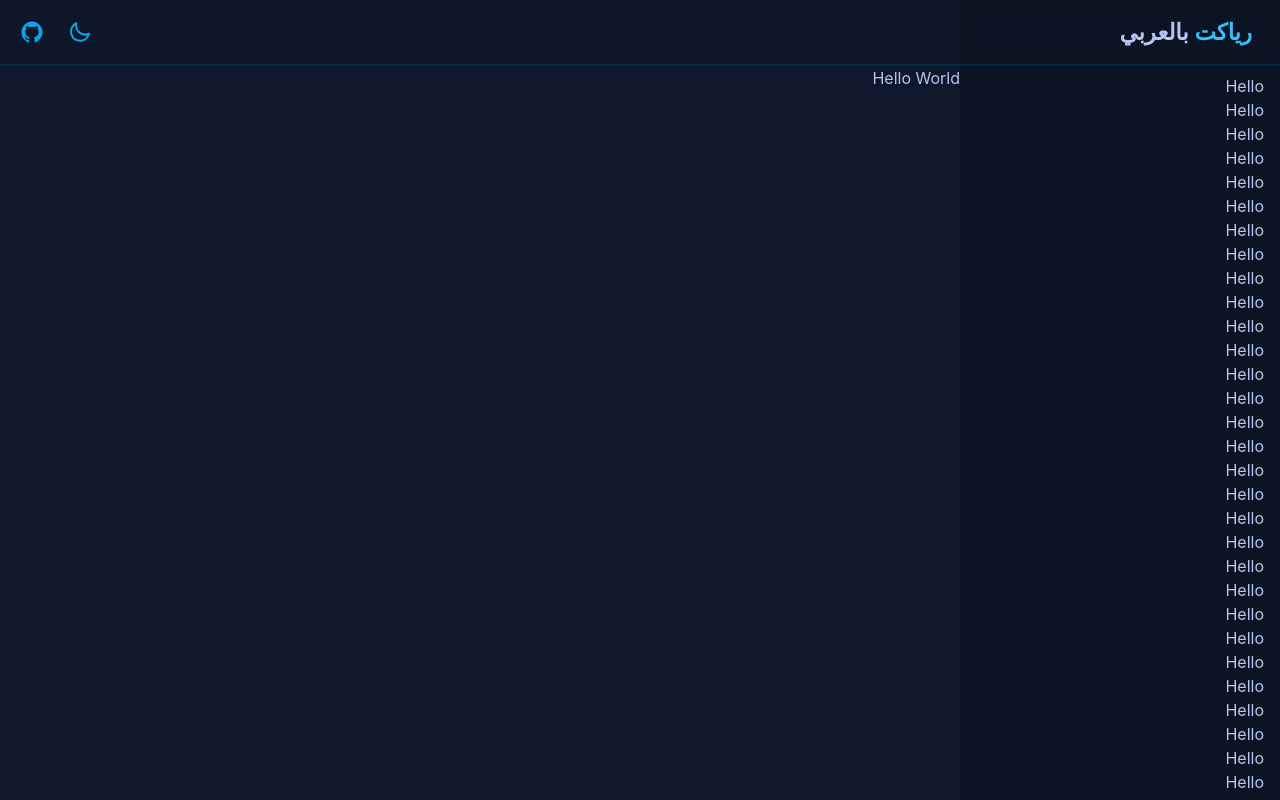
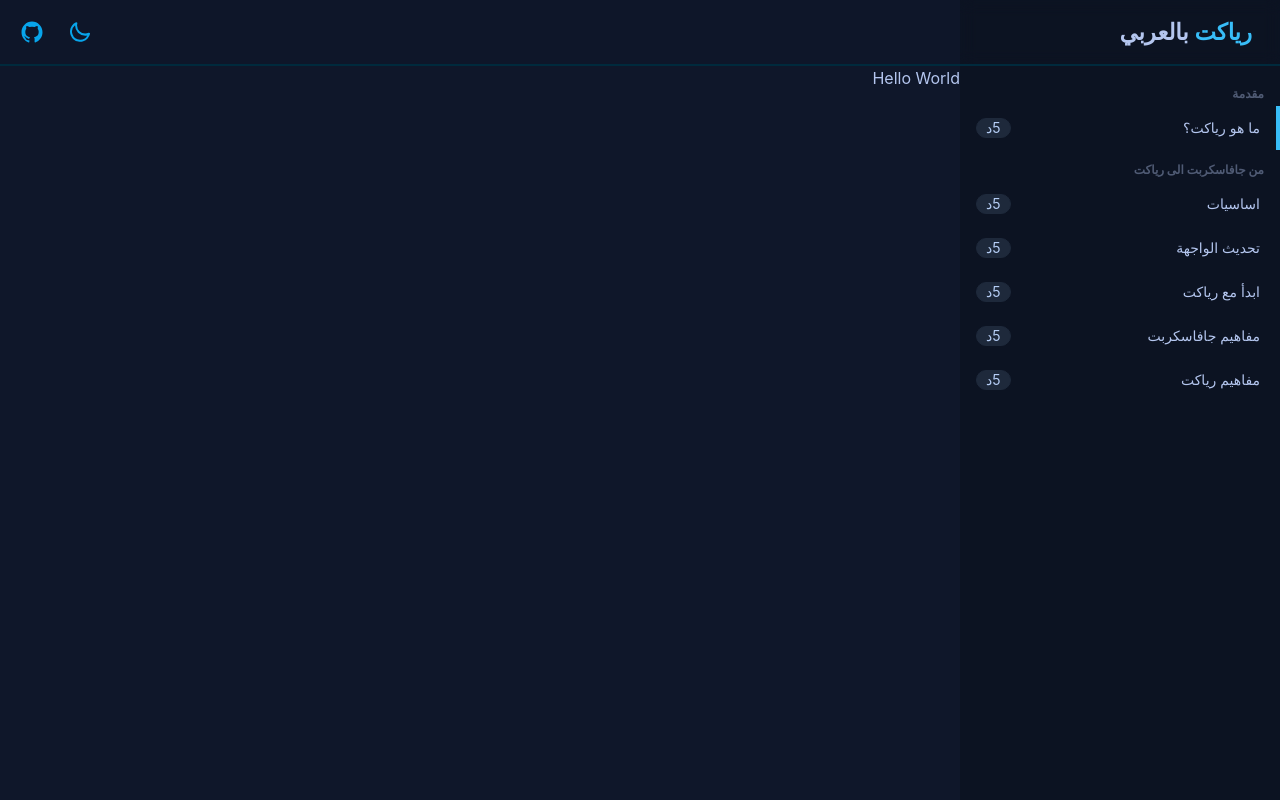
Before and after one commit to Saad5400/Learn-React-In-Arabic, a React (Create React App) app in the folder web-app/: page /Learn-React-In-Arabic/about-react in a window 1280 px wide. Built offline with nearby package versions, Linux system fonts and the light colour scheme; what tailwindcss-flip would draw is missing.

Commit message:
added the side menu

```diff
--- a/web-app/src/components/shared/Layout.jsx
+++ b/web-app/src/components/shared/Layout.jsx
@@ -119,6 +119,34 @@
 	);
 }
 
+function MenuTitle(props) {
+	return (
+		<li className="menu-title">
+			<span>{props.children}</span>
+		</li>
+	);
+}
+
+function MenuLink(props) {
+	const location = useLocation();
+	const isActive = location.pathname === props.to;
+	return (
+		<li className={isActive ? "bordered" : "hover-bordered"}>
+			<Link to={props.to} className="w-full">
+				<div className="w-full">
+					{props.children}
+				</div>
+				<div className=""></div>
+				{/* if props.badge */}
+				{props.badge && (
+					<div className={"badge " + (props.read && "badge-success")}>
+						{props.badge}
+					</div>
+				)}
+			</Link>
+		</li>
+	);
+}
 
 function Drawer(props) {
 	function handleScroll(event) {
@@ -138,15 +166,35 @@
 				</div>
 				<div className="drawer-side primary-scrollbar">
 					<label htmlFor={drawerId} className="drawer-overlay"></label>
-					<div className="menu w-80 bg-base-300">
+					<ul className="menu w-80 bg-base-300">
 						<div className="p-2 sticky top-0 bg-opacity-90 backdrop-blur hidden lg:flex border-b-2 border-b-primary-content">
 							<WebsiteName />
 						</div>
-						<div className="p-2 ps-4">
-							{/* loop 100 times */}
-							{Array.from(Array(100).keys()).map((i) => (<div key={i}>Hello</div>))}
-						</div>
-					</div>
+						<ul className="pt-2 drawer-side-menu">
+							<MenuTitle>مقدمة</MenuTitle>
+							<MenuLink to={"/about-react"} badge="5د">
+								ما هو رياكت؟
+							</MenuLink>
+							<MenuTitle>
+								من جافاسكربت الى رياكت
+							</MenuTitle>
+							<MenuLink to={"/from-js-to-react/index"} badge="5د">
+								اساسيات
+							</MenuLink>
+							<MenuLink to={"/from-js-to-react/updating-ui"} badge="5د">
+								تحديث الواجهة
+							</MenuLink>
+							<MenuLink to={"/from-js-to-react/getting-started"} badge="5د">
+								ابدأ مع رياكت
+							</MenuLink>
+							<MenuLink to={"/from-js-to-react/essential-javascript"} badge="5د">
+								مفاهيم جافاسكربت
+							</MenuLink>
+							<MenuLink to={"/from-js-to-react/core-concepts"} badge="5د">
+								مفاهيم رياكت
+							</MenuLink>
+						</ul>
+					</ul>
 				</div>
 			</div>
 		</div>
```
